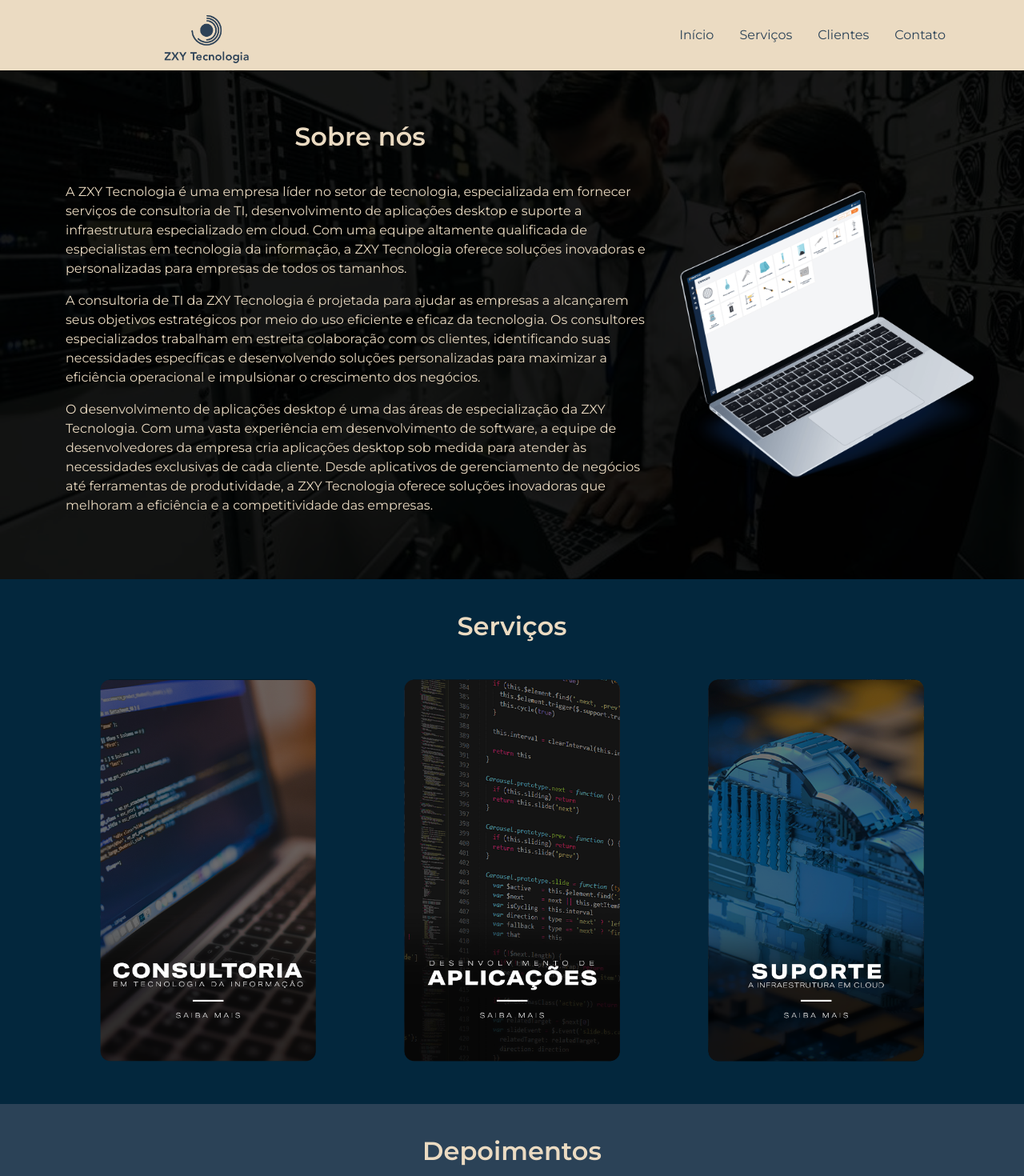
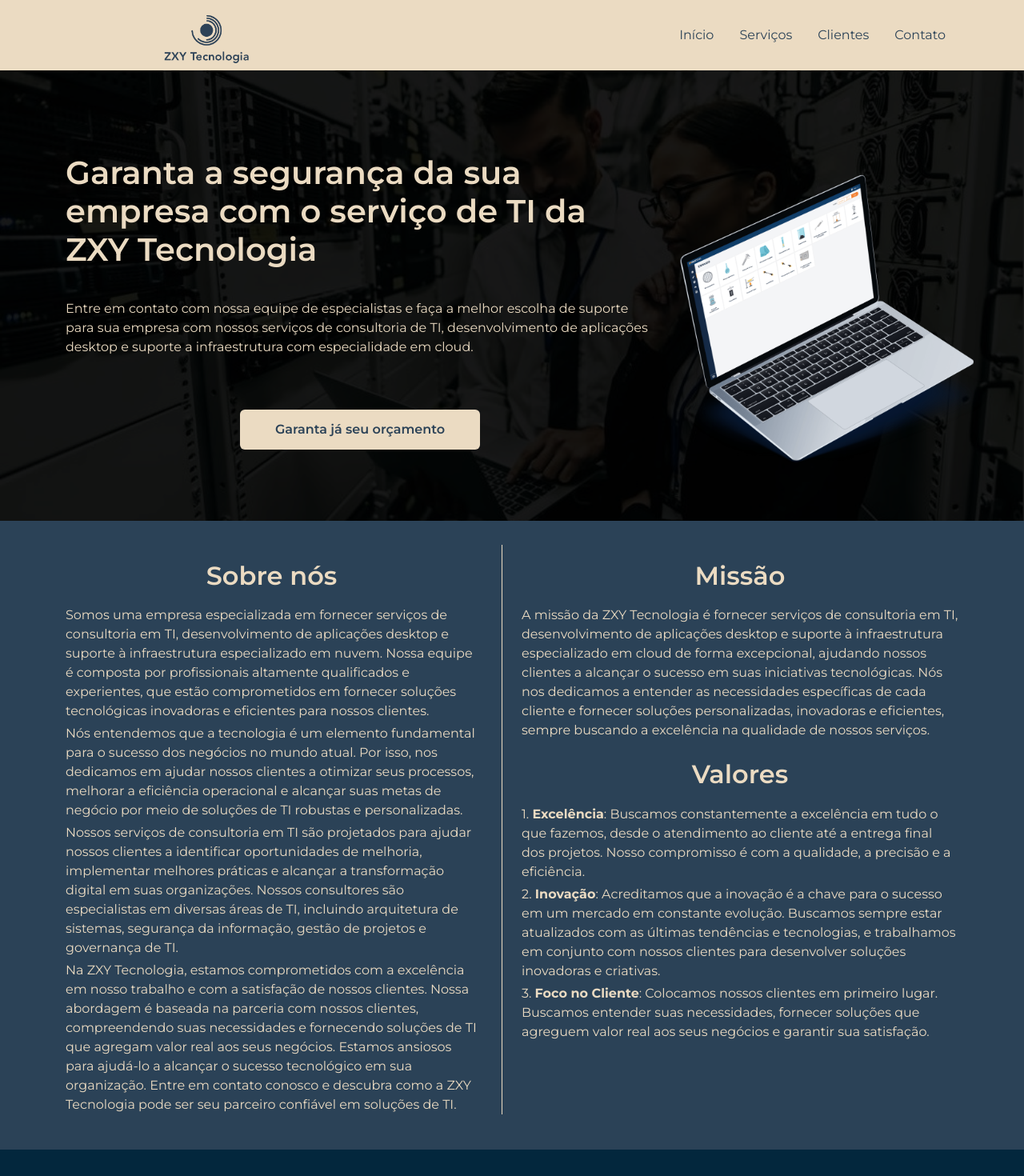
Before and after one commit to victordg21/ZXY_Tecnologia, a Vue app: page / in a window 1280 px wide. Shown: the top 1470 px of the page at 80% size. Built offline with nearby package versions, Linux system fonts and the light colour scheme.

Commit message:
Atualizando Hero e adicionando seção 'Sobre Nós

```diff
--- a/src/App.vue
+++ b/src/App.vue
@@ -1,6 +1,7 @@
 <script setup>
   import {reactive} from 'vue'
   import Header from './components/Header.vue'
+  import Hero from './components/Hero.vue'
   import About from './components/About.vue'
   import Services from './components/Services.vue'
   import Comments from './components/Comments.vue'
@@ -11,6 +12,7 @@
 
 <template>
   <Header/>
+  <Hero/>
   <About/>
   <Services/>
   <Comments/>
--- a/src/components/About.vue
+++ b/src/components/About.vue
@@ -1,19 +1,26 @@
 <template>
     <section id="about">
-        <div class="hero">
-            <div class="container">
-                <div class="row">
-                    <div class="col-8">
+        <div class="container">
+            <div class="row">
+                <div class="col-md-12 col-lg-6">
+                    <div class="put-border">
                         <h2 class="topic">Sobre nós</h2>
-                        <p class="paragraph">A ZXY Tecnologia é uma empresa líder no setor de tecnologia, especializada em fornecer serviços de consultoria de TI, desenvolvimento de aplicações desktop e suporte a infraestrutura especializado em cloud. Com uma equipe altamente qualificada de especialistas em tecnologia da informação, a ZXY Tecnologia oferece soluções inovadoras e personalizadas para empresas de todos os tamanhos.</p>
-                        <p class="paragraph">A consultoria de TI da ZXY Tecnologia é projetada para ajudar as empresas a alcançarem seus objetivos estratégicos por meio do uso eficiente e eficaz da tecnologia. Os consultores especializados trabalham em estreita colaboração com os clientes, identificando suas necessidades específicas e desenvolvendo soluções personalizadas para maximizar a eficiência operacional e impulsionar o crescimento dos negócios.</p>
-                        <p class="paragraph">O desenvolvimento de aplicações desktop é uma das áreas de especialização da ZXY Tecnologia. Com uma vasta experiência em desenvolvimento de software, a equipe de desenvolvedores da empresa cria aplicações desktop sob medida para atender às necessidades exclusivas de cada cliente. Desde aplicativos de gerenciamento de negócios até ferramentas de produtividade, a ZXY Tecnologia oferece soluções inovadoras que melhoram a eficiência e a competitividade das empresas.</p>
+                        <p class="paragraph">Somos uma empresa especializada em fornecer serviços de consultoria em TI, desenvolvimento de aplicações desktop e suporte à infraestrutura especializado em nuvem. Nossa equipe é composta por profissionais altamente qualificados e experientes, que estão comprometidos em fornecer soluções tecnológicas inovadoras e eficientes para nossos clientes.</p>
+                        <p class="paragraph">Nós entendemos que a tecnologia é um elemento fundamental para o sucesso dos negócios no mundo atual. Por isso, nos dedicamos em ajudar nossos clientes a otimizar seus processos, melhorar a eficiência operacional e alcançar suas metas de negócio por meio de soluções de TI robustas e personalizadas.</p>
+                        <button class="button" type="button">Ver tudo</button>
+                        <p class="paragraph">Nossos serviços de consultoria em TI são projetados para ajudar nossos clientes a identificar oportunidades de melhoria, implementar melhores práticas e alcançar a transformação digital em suas organizações. Nossos consultores são especialistas em diversas áreas de TI, incluindo arquitetura de sistemas, segurança da informação, gestão de projetos e governança de TI.</p>
+                        <p class="paragraph">Na ZXY Tecnologia, estamos comprometidos com a excelência em nosso trabalho e com a satisfação de nossos clientes. Nossa abordagem é baseada na parceria com nossos clientes, compreendendo suas necessidades e fornecendo soluções de TI que agregam valor real aos seus negócios. Estamos ansiosos para ajudá-lo a alcançar o sucesso tecnológico em sua organização. Entre em contato conosco e descubra como a ZXY Tecnologia pode ser seu parceiro confiável em soluções de TI.</p>
+                        </div>
                     </div>
-                    <div class="col-4">
-                        <img src="../assets/images/fasteng-laptop-2-1-1024x961.png" alt="Laptop">
-                    </div>
+                <div class="col-md-12 col-lg-6">
+                    <h2 class="topic">Missão</h2>
+                    <p class="paragraph">A missão da ZXY Tecnologia é fornecer serviços de consultoria em TI, desenvolvimento de aplicações desktop e suporte à infraestrutura especializado em cloud de forma excepcional, ajudando nossos clientes a alcançar o sucesso em suas iniciativas tecnológicas. Nós nos dedicamos a entender as necessidades específicas de cada cliente e fornecer soluções personalizadas, inovadoras e eficientes, sempre buscando a excelência na qualidade de nossos serviços.</p>
+                    <h2 class="topic">Valores</h2>
+                    <p class="paragraph">1. <b>Excelência</b>: Buscamos constantemente a excelência em tudo o que fazemos, desde o atendimento ao cliente até a entrega final dos projetos. Nosso compromisso é com a qualidade, a precisão e a eficiência.</p>
+                    <p class="paragraph">2. <b>Inovação</b>: Acreditamos que a inovação é a chave para o sucesso em um mercado em constante evolução. Buscamos sempre estar atualizados com as últimas tendências e tecnologias, e trabalhamos em conjunto com nossos clientes para desenvolver soluções inovadoras e criativas.</p>
+                    <p class="paragraph">3. <b>Foco no Cliente</b>: Colocamos nossos clientes em primeiro lugar. Buscamos entender suas necessidades, fornecer soluções que agreguem valor real aos seus negócios e garantir sua satisfação.</p>
+                    <button class="button" type="button">Ver menos</button>
                 </div>
-
             </div>
         </div>
     </section>
@@ -22,47 +29,59 @@
 <style scoped>
 
     *{
+        background-color: #2B4257;
         color: #ebdbc2;
     }
 
-    #about{
-        text-align: center;
+    .col-lg-6{
+        margin-top: 30px;
+    }
+    .put-border{
+        border-right: 1px solid #ebdbc2;
+        padding-right: 30px;
     }
 
+    #about{
+        padding-bottom: 40px;
+    }
     .topic{
-        padding-bottom: 30px;
-        font-weight:600;
-    }
-    .hero{
-        padding: 64px 0;
-        background-image: url(../assets/images/foto-de-fundo.jpg) ;
-        background-repeat: no-repeat;
-        background-size: cover;
-        position: relative;
+        padding-top: 20px;
+        font-weight: 600;
+        text-align: center;
+        padding-bottom: 10px;
     }
 
-    img{
-        padding-top: 80px;
-        width: 400px;
+
+    .button{
+        background-color: #ebdbc2;
+        font-weight: 600;
+        color: #2B4257;
+        height: 40px;
+        width: 110px;
+        border: none;
+        border-radius: 6px;
+        display: none;
     }
 
     .paragraph{
-        text-align: left;
+            text-align: left;
+            margin-bottom: 4px;
+        }
+
+    @media (max-width:991px){
+        .put-border{
+            border-right: none;
+            padding-left: 0;
+        }
+
+
     }
 
-    .hero .container{
-        position: relative;
+    @media (max-width: 767px){
+        .button{
+            display: show;
+        }
     }
 
-    .hero::before{
-        position: absolute;
-        top: 0;
-        left: 0;
-        width: 100%;
-        height: 100%;
-        background-color: #000;
-        content: '';
-        opacity: .9;
-    }
 
 </style>
--- a/src/components/Header.vue
+++ b/src/components/Header.vue
@@ -56,11 +56,18 @@ img{
             margin-top: 20px;
             margin-bottom: 10px;
             text-align: center;
-        border-bottom: 10px solid;
         }
 
         img{
             margin-left: 0;
         }
+
+    @media (max-width: 767px){
+
+        .nav-link{
+            border-bottom: 10px solid;
+        }
+
+    }
     }
 </style>
--- /dev/null
+++ b/src/components/Hero.vue
@@ -0,0 +1,93 @@
+<template>
+    <section id="hero">
+        <div class="hero">
+            <div class="container">
+                <div class="row">
+                    <div class="col-xs-12 col-md-6 col-lg-8">
+                        <h1 class="topic">Garanta a segurança da sua empresa com o serviço de TI da ZXY Tecnologia</h1>
+                        <p class="paragraph">Entre em contato com nossa equipe de especialistas e faça a melhor escolha de suporte para sua empresa com nossos serviços de consultoria de TI,
+                            desenvolvimento de aplicações desktop e suporte a infraestrutura com especialidade em cloud.</p>
+                            <button class="button" type="button">Garanta já seu orçamento</button>
+                        </div>
+                    <div class="col-4">
+                        <img src="../assets/images/fasteng-laptop-2-1-1024x961.png" alt="Laptop">
+                    </div>
+                </div>
+
+            </div>
+        </div>
+    </section>
+</template>
+
+<style scoped>
+
+    *{
+        color: #ebdbc2;
+    }
+
+    #hero{
+        text-align: center;
+    }
+
+    .topic{
+        padding-top: 40px;
+        padding-bottom: 30px;
+        font-weight:600;
+        text-align: left;
+    }
+    .hero{
+        padding: 64px 0;
+        background-image: url(../assets/images/foto-de-fundo.jpg) ;
+        background-repeat: no-repeat;
+        background-size: cover;
+        position: relative;
+    }
+
+    .button{
+        background-color: #ebdbc2;
+        font-weight: 600;
+        color: #2B4257;
+        height: 50px;
+        width: 300px;
+        border: none;
+        border-radius: 6px;
+    }
+
+    .button:hover{
+        transition: .5s;
+        transform: scale(1.05);
+    }
+
+    img{
+        padding-top: 60px;
+        width: 400px;
+    }
+
+    .paragraph{
+        text-align: left;
+        padding-bottom: 50px;
+    }
+
+    .hero .container{
+        position: relative;
+    }
+
+    .hero::before{
+        position: absolute;
+        top: 0;
+        left: 0;
+        width: 100%;
+        height: 100%;
+        background-color: #000;
+        content: '';
+        opacity: .9;
+    }
+
+    @media (max-width: 991px){
+
+        img{
+            display: none;
+        }
+    }
+
+</style>
--- a/src/components/Services.vue
+++ b/src/components/Services.vue
@@ -50,6 +50,7 @@
 }
 
 img:hover{
+    transition: .5s;
     transform: scale(1.05);  /* Aumenta tamanho da imagem quando passar o mouse por cima*/
 }
 
```
Also changed, not shown: src/components/Comments.vue (+18 -4 lines). Lines whose indentation alone changed are shown as unchanged.
